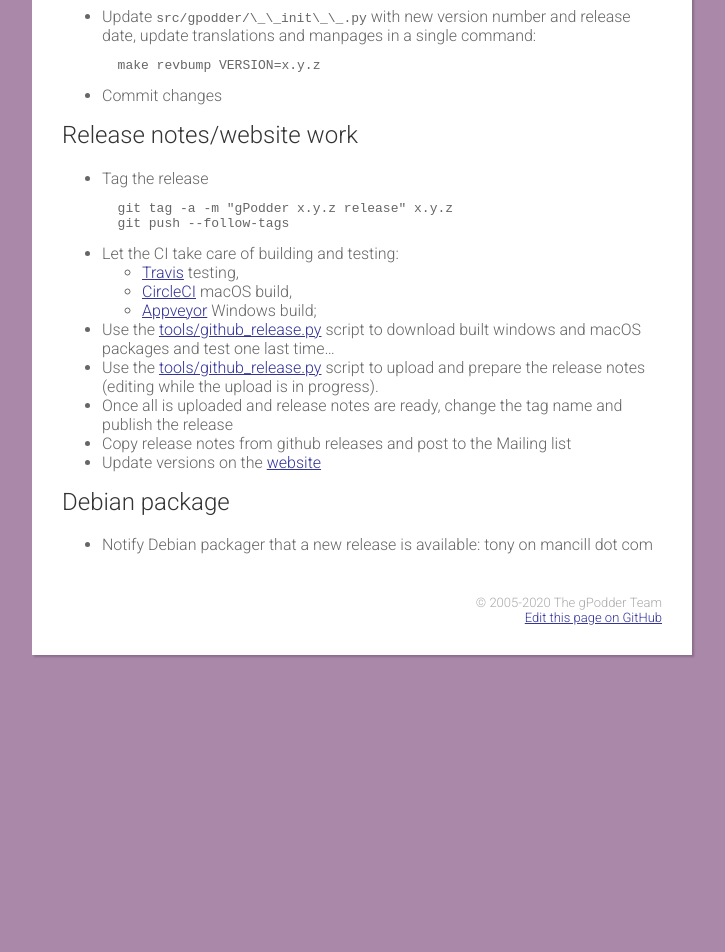
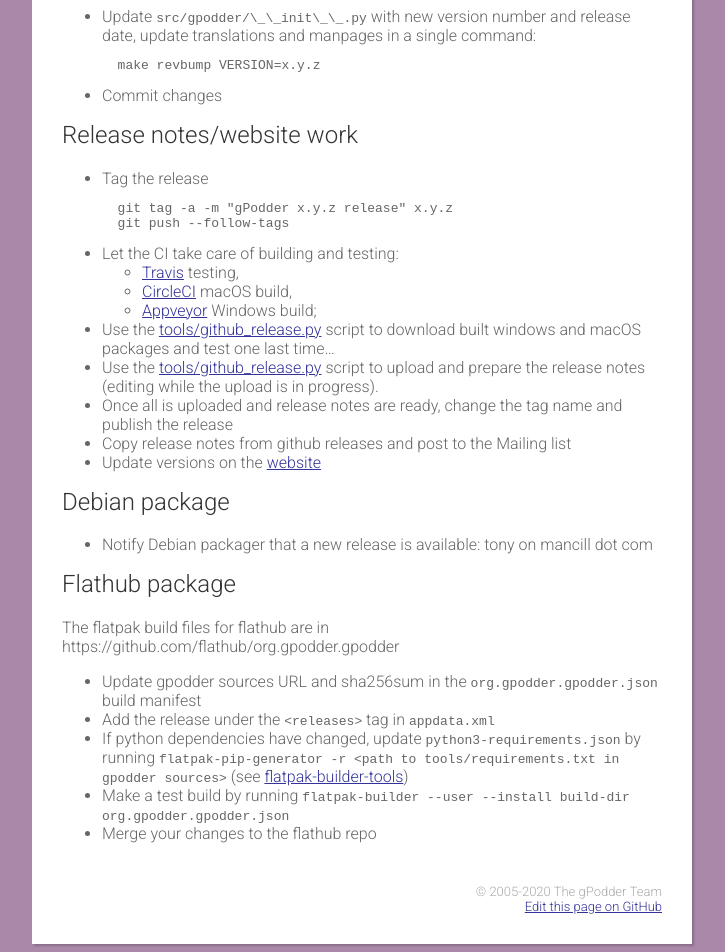
Before and after one commit to gpodder/gpodder.github.io, a Jekyll site: the page built from docs/release-process.md, in a window 1280 px wide. Shown: the part 689-1641 px from the top of the page, without its empty margins (278-1003 px from the left). Built offline with Jekyll 4.4.1, drawn with Linux system fonts in a browser that asks for light colours; our own code applies the rules of GitHub Pages for plain Markdown files; before the commit the page ends 1352 px from its top, so only the background shows below that.

Commit message:
release-process: Add flathub package instructions

```diff
--- a/docs/release-process.md
+++ b/docs/release-process.md
@@ -68,3 +68,16 @@
 --------------
 
 - Notify Debian packager that a new release is available: tony on mancill dot com
+
+Flathub package
+---------------
+
+The flatpak build files for flathub are in https://github.com/flathub/org.gpodder.gpodder
+
+ - Update gpodder sources URL and sha256sum in the `org.gpodder.gpodder.json` build manifest
+ - Add the release under the `<releases>` tag in `appdata.xml`
+ - If python dependencies have changed, update `python3-requirements.json` by running
+   `flatpak-pip-generator -r <path to tools/requirements.txt in gpodder sources>`
+   (see [flatpak-builder-tools](https://github.com/flatpak/flatpak-builder-tools))
+ - Make a test build by running `flatpak-builder --user --install build-dir org.gpodder.gpodder.json`
+ - Merge your changes to the flathub repo
```
